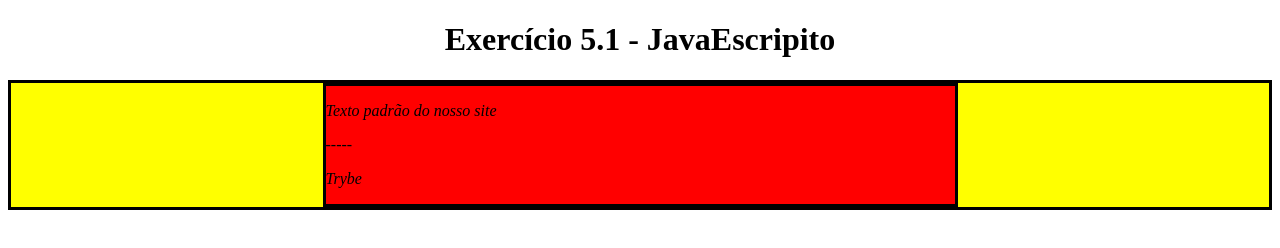
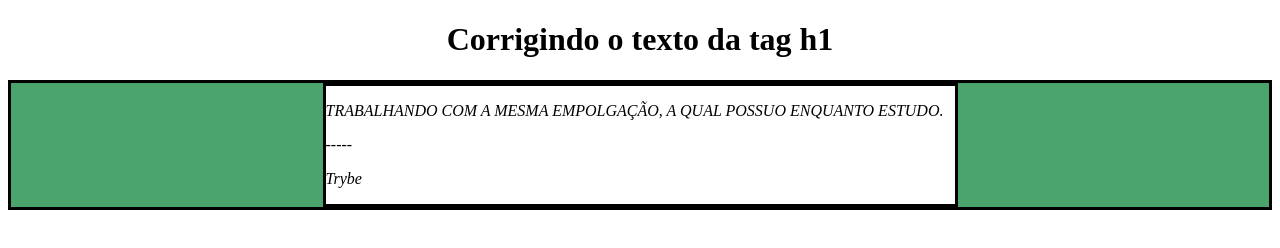
Before and after one commit to danargolo/Exercicios, a plain HTML site: page fundamentos/bloco-05-javascript-dom-eventos-e-web-storage/index.html in a window 1280 px wide. Drawn offline with Linux system fonts and the light colour scheme.

Commit message:
Resolvendo questões

```diff
--- a/fundamentos/bloco-05-javascript-dom-eventos-e-web-storage/index.html
+++ b/fundamentos/bloco-05-javascript-dom-eventos-e-web-storage/index.html
@@ -36,13 +36,20 @@
     </header>
     <main class="main-content">
       <section class="center-content">
-        <p>Texto padrão do nosso site</p>
+        <p id="texto">Texto padrão do nosso site</p>
         <p>-----</p>
         <p>Trybe</p>
       </section>
     </main>
     <script>
-        /*
+        document.getElementById("texto").innerText = "Trabalhando com a mesma empolgação, a qual possuo enquanto estudo.";
+        document.getElementsByClassName("main-content")[0].style.backgroundColor = "rgb(76,164,109)";
+        document.getElementsByClassName("center-content")[0].style.backgroundColor = 'white';
+        document.querySelector(".title").innerText = "Corrigindo o texto da tag h1";
+        document.getElementById("texto").style.textTransform = "uppercase";
+
+
+         /*
         Aqui você vai modificar os elementos já existentes utilizando apenas as funções:
         - document.getElementById()
         - document.getElementsByClassName()
```
